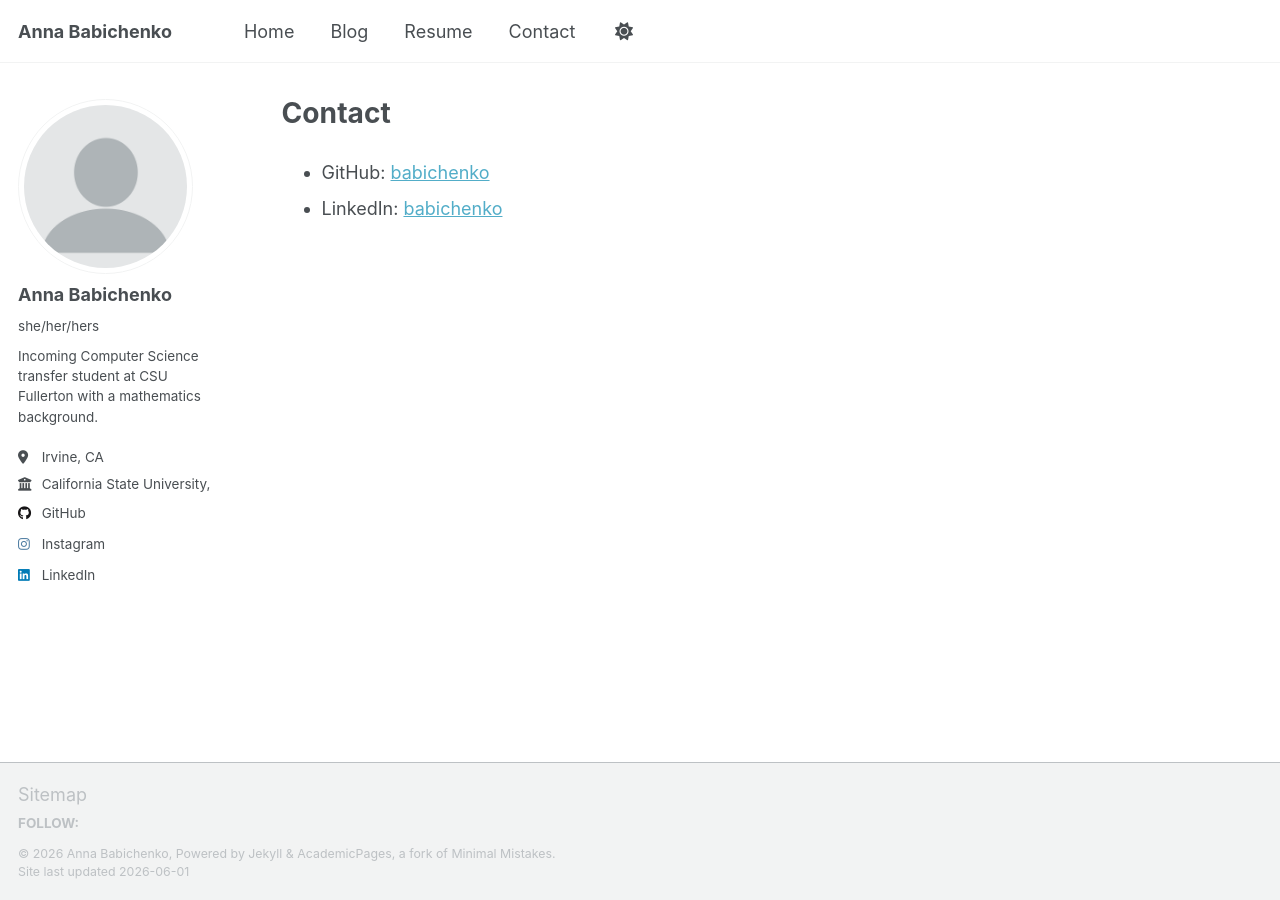
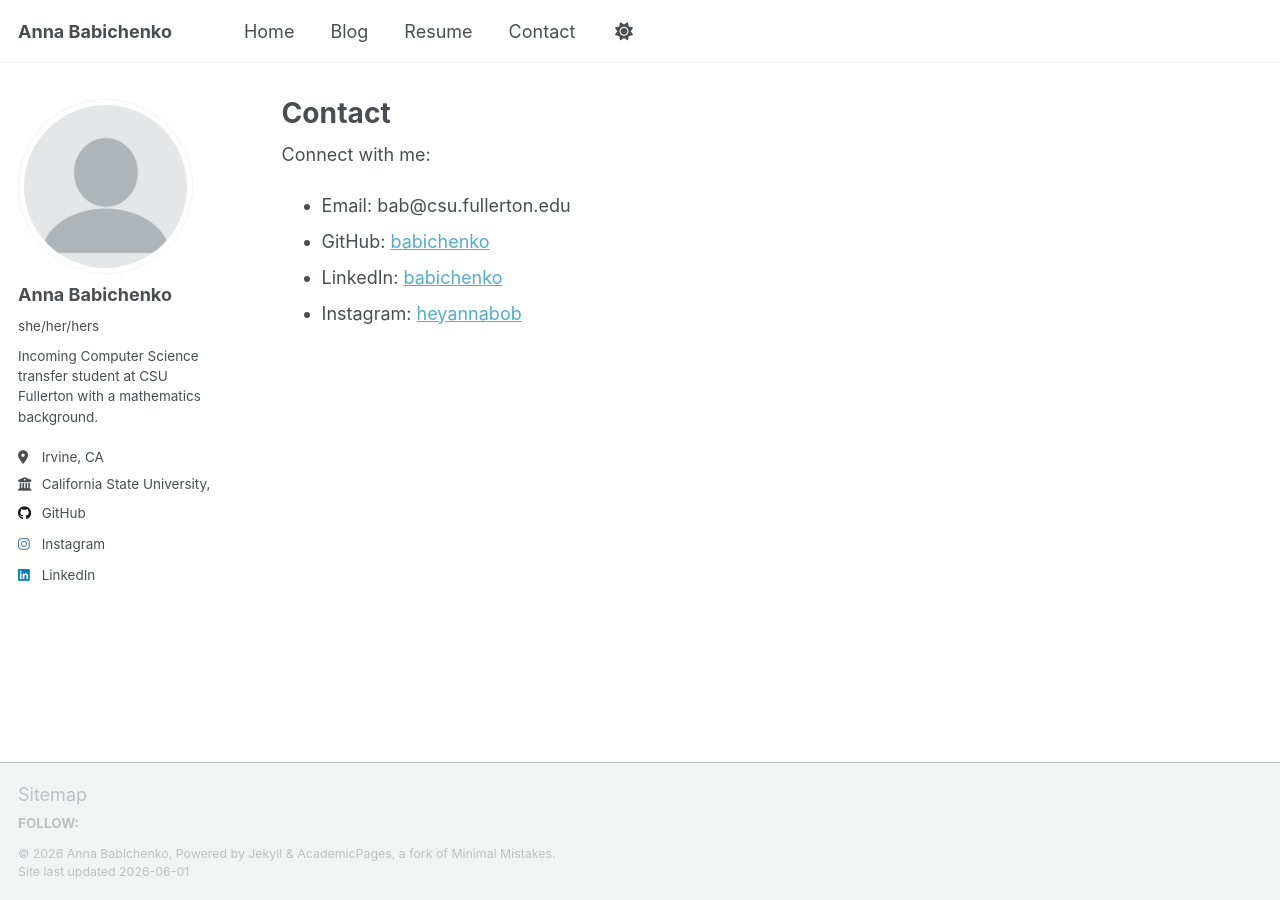
Before and after one commit to babichenko/babichenko.github.io, a Jekyll site: the page built from _pages/contact.md, in a window 1280 px wide. Built offline with Jekyll 4.4.1, drawn with Linux system fonts in a browser that asks for light colours; a script that is not in the unit is left out.

Commit message:
Update contact.md

```diff
--- a/_pages/contact.md
+++ b/_pages/contact.md
@@ -4,5 +4,9 @@ permalink: /contact/
 author_profile: true
 ---
 
+Connect with me:
+
+- Email: bab@csu.fullerton.edu
 - GitHub: [babichenko](https://github.com/babichenko)
 - LinkedIn: [babichenko](https://linkedin.com/in/babichenko)
+- Instagram: [heyannabob](https://instagram.com/heyannabob)
```
